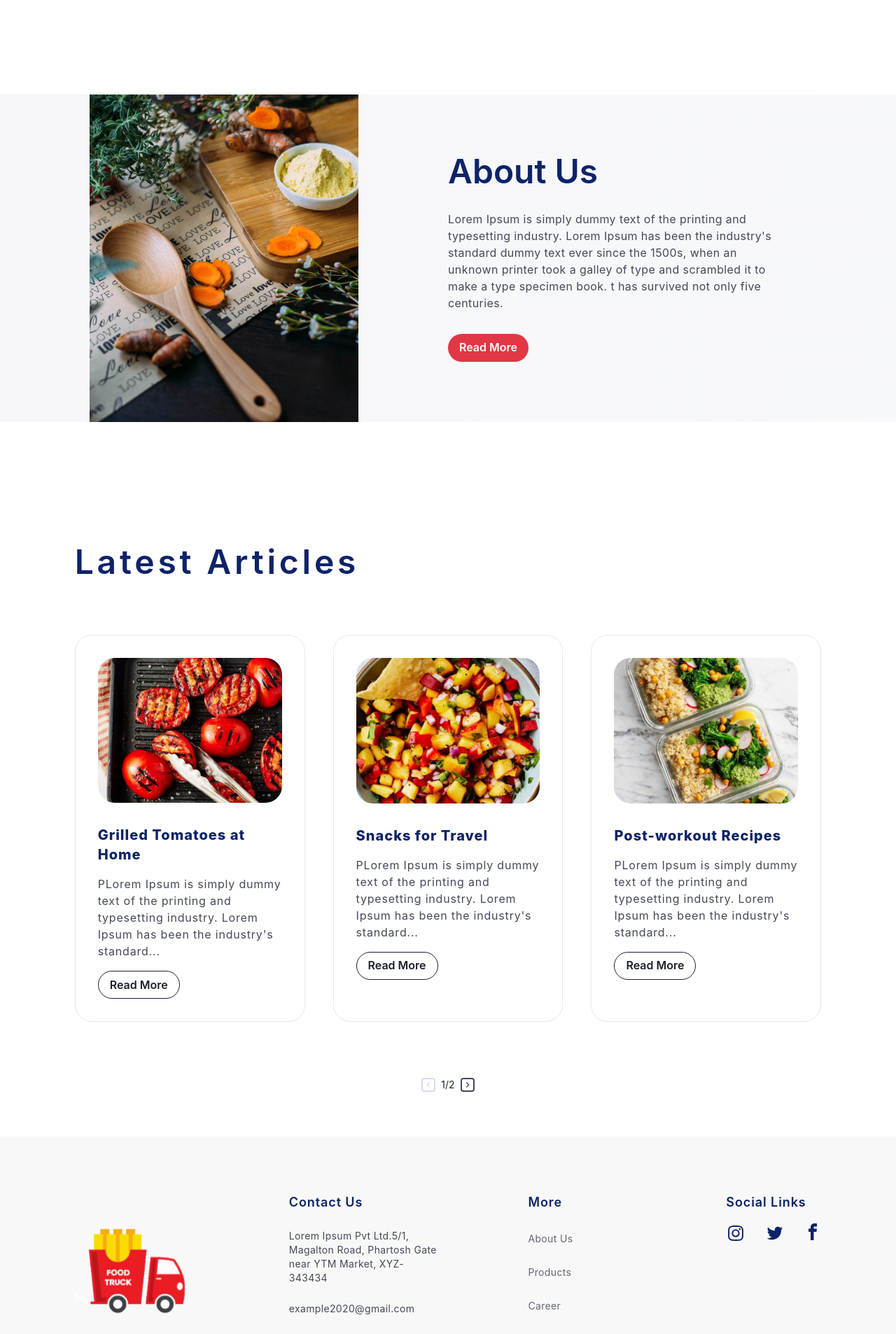
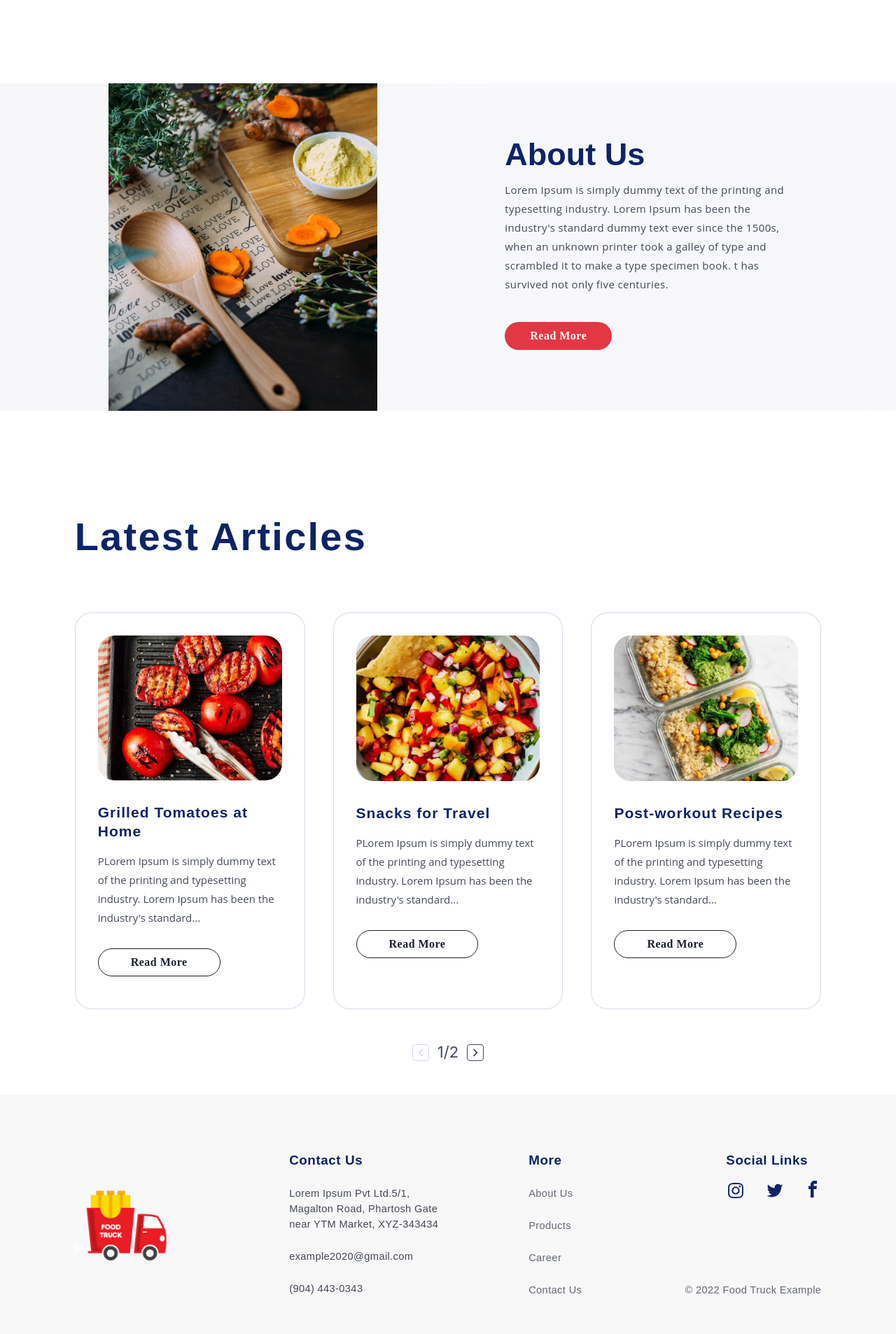
Before and after one commit to anviiiijain/food-blogging-app, a React (Create React App) app: page / in a window 1280 px wide. Shown: the part 841-2747 px from the top of the page at 70% size. Built offline with nearby package versions, Linux system fonts and the light colour scheme.

Commit message:
pixel perfect responsive

```diff
--- a/src/App.tsx
+++ b/src/App.tsx
@@ -5,7 +5,7 @@ import Footer from './components/footer'
 import Header from './components/header'
 import Hero from './components/hero'
 import { ChakraProvider } from '@chakra-ui/react'
-import { theme } from './theme'
+import { theme } from './theme/index'
 
 function App() {
   return (
@@ -14,7 +14,6 @@ function App() {
       <Hero />
       <About />
       <Articles />
-      {/* <Carousel /> */}
       <Footer />
     </ChakraProvider>
   )
--- a/src/components/about.tsx
+++ b/src/components/about.tsx
@@ -6,10 +6,10 @@ interface AboutProps {}
 
 const About = (props: AboutProps) => {
   return (
-    <div className='w-screen my-4 md:my-20 lg:my-44 bg-gradient-to-r from-gradient-start via-gradient-mid to-gradient-end'>
-      <div className='w-11/12 lg:w-full mx-auto flex'>
+    <div className='w-screen my-4 md:my-32 lg:my-40 bg-gradient-to-r from-gradient-start via-gradient-mid to-gradient-end'>
+      <div className='w-11/12  mx-auto flex'>
         <div className='hidden md:block flex-1'>
-          <div className='w-72 xl:w-96 mx-auto'>
+          <div className='w-72 lg:w-96 mx-auto'>
             <Image
               src={AboutImage}
               alt='Best food and drinks about us'
@@ -17,25 +17,21 @@ const About = (props: AboutProps) => {
             />
           </div>
         </div>
-        <div className='lg:flex-1 flex flex-col justify-center items-center lg:items-start py-36 sm:py-20 md:py-0'>
-          <div className='w-3/4 flex flex-col gap-y-4 xl:gap-y-8 text-center md:text-left lg:items-start justify-center'>
-            <h2 className='text-primary text-2xl md:text-3xl xl:text-5xl font-bold sm:font-semibold'>
+        <div className='md:flex-1 flex flex-col justify-center items-center lg:items-start py-36 sm:py-20 md:py-0'>
+          <div className='w-4/5 sm:w-3/5 md:w-3/4 mx-auto md:px-2 flex flex-col gap-y-4 xl:gap-y-6 text-center md:text-left lg:items-start justify-center'>
+            <h2 className='font-poppins text-primary text-[26px] md:text-3xl xl:text-[45px] xl:leading-[27px] font-semibold'>
               About Us
             </h2>
-            <p className='mb-2 md:mb-0 text-[11px] lg:text-base text-body font-normal leading-loose md:tracking-wide'>
+            <p className='text-[11px] lg:text-[15px] font-open-sans lg:leading-[27px] text-body font-normal leading-loose md:tracking-wide'>
               Lorem Ipsum is simply dummy text of the printing and typesetting
               industry. Lorem Ipsum has been the industry's standard dummy text
               ever since the 1500s, when an unknown printer took a galley of
               type and scrambled it to make a type specimen book. t has survived
               not only five centuries.
             </p>
-            <div>
-              <CustomButton
-                borderRadius='1.5rem'
-                colorScheme='accent'
-                size={['xs', 'md']}
-              >
-                Read More
+            <div className='mt-4'>
+              <CustomButton colorScheme='accent' size={['xs', 'sm', 'md']}>
+                <span className='px-2.5'>Read More</span>
               </CustomButton>
             </div>
           </div>
--- a/src/components/article-card.tsx
+++ b/src/components/article-card.tsx
@@ -17,39 +17,38 @@ const ArticleCard = (props: ArticleCardProps) => {
       borderRadius='3xl'
       p={[0, 0, 8]}
       pb={5}
+      borderColor={['gray.dark', 'gray.light']}
     >
-      <CardBody
-        alignItems='center'
-        borderRadius='3xl'
-        p={0}
-        className='broder-4 border-gray-light'
-      >
+      <CardBody alignItems='center' borderRadius='3xl' p={0}>
         <Image src={image} borderRadius='3xl' p={[8, 8, 0]} pb={[0, 0, 0]} />
-        <Stack alignItems={['center', 'flex-start']} mt='8' spacing='4'>
-          <h3 className='text-center md:text-left text-primary mx-auto lg:mx-0 xl:text-xl font-extrabold tracking-wider'>
+        <Stack
+          alignItems={['center', 'flex-start']}
+          mt='8'
+          spacing={['2', '4']}
+        >
+          <h3 className='font-poppins text-center md:text-left text-primary mx-auto lg:mx-0 tracking-[0.05em] xl:text-[21px] xl:leading-[27px] font-bold'>
             {heading}
           </h3>
           <Text
             p={[6, 6, 0]}
             py={[0, 0, 0]}
-            className='text-[11px] xl:text-base text-body tracking-wider leading-loose'
+            className='font-open-sans text-xs md:text-[15px] text-body leading-[22px] md:leading-[27px]'
           >
             {desc}
           </Text>
 
           <Stack
-            p={[6, 6, 0]}
-            pt={[4, 0, 0]}
+            p={[6, 6, 3.5]}
+            px={[6, 0, 0]}
             width='100%'
             alignItems={['center', 'center', 'flex-start']}
           >
             <CustomButton
               size={['xs', 'sm', 'md']}
-              borderRadius='1.5rem'
               variant='outline'
               colorScheme='gray.dark'
             >
-              Read More
+              <span className='px-5'>Read More</span>
             </CustomButton>
           </Stack>
         </Stack>
--- a/src/components/articles.tsx
+++ b/src/components/articles.tsx
@@ -1,4 +1,4 @@
-import React, { useState } from 'react'
+import { useState } from 'react'
 import ArticleCard, { ArticleCardProps } from './article-card'
 import cx from 'classnames'
 import Img1 from '../assets/article-img-1.png'
@@ -8,6 +8,8 @@ import Img4 from '../assets/article-img-4.png'
 import Img5 from '../assets/article-img-5.png'
 import Img6 from '../assets/article-img-6.png'
 import { MdOutlineNavigateNext, MdOutlineNavigateBefore } from 'react-icons/md'
+import { Icon } from '@chakra-ui/react'
+import { AnimatePresence, motion } from 'framer-motion'
 
 interface ArticlesProps {}
 
@@ -54,12 +56,16 @@ const Articles = (props: ArticlesProps) => {
   }
   return (
     <div className='w-5/6 mx-auto mt-36'>
-      <h2 className='text-primary text-center lg:text-left text-3xl md:text-4xl xl:text-5xl font-semibold tracking-wide lg:tracking-widest'>
+      <h2 className='font-poppins md:font-source-sans-pro text-primary text-center lg:text-left text-[28px] md:text-4xl xl:text-[56px] font-semibold tracking-wide lg:tracking-widest xl:tracking-[0.04em]'>
         Latest Articles
       </h2>
-      <div className='w-5/6 sm:w-auto mx-auto my-8 lg:my-20'>
+      <AnimatePresence>
+        <div className='w-5/6 sm:w-auto mx-auto my-8 lg:mt-[5.5rem]'>
           {/* first group */}
-        <div
+          <motion.div
+            animate={{ x: 0 }}
+            initial={{ x: '-100vw' }}
+            transition={{ type: 'tween' }}
             className={cx(
               { hidden: group !== 1 },
               'grid grid-cols-1 sm:grid-cols-2 lg:grid-cols-3 gap-y-12 gap-x-5 xl:gap-x-10'
@@ -70,9 +76,9 @@ const Articles = (props: ArticlesProps) => {
               .map((item: ArticleCardProps) => (
                 <ArticleCard {...item} />
               ))}
-        </div>
+          </motion.div>
           {/* second group */}
-        <div
+          <motion.div
             className={cx(
               { hidden: group !== 2 },
               'grid grid-cols-1 sm:grid-cols-2 lg:grid-cols-3 gap-y-12 gap-x-5 xl:gap-x-10'
@@ -83,21 +89,42 @@ const Articles = (props: ArticlesProps) => {
               .map((item: ArticleCardProps) => (
                 <ArticleCard {...item} />
               ))}
+          </motion.div>
         </div>
-      </div>
-      <div className='flex items-center gap-2 justify-center my-16'>
-        <span
-          onClick={handlePrev}
-          className='border-gray-light border-2 rounded text-gray-light'
-        >
-          <MdOutlineNavigateBefore />
+      </AnimatePresence>
+      <div className='flex items-center gap-3 justify-center my-12'>
+        <span onClick={handlePrev}>
+          <Icon
+            w={[4, 5, 6]}
+            h={[4, 5, 6]}
+            color={group === 1 ? 'gray.light' : 'gray.dark'}
+            as={MdOutlineNavigateBefore}
+            className={cx(
+              {
+                'border-gray-light cursor-not-allowed': group === 1,
+                'border-gray-dark cursor-pointer': group === 2,
+              },
+              ' border-[1px] rounded'
+            )}
+          />
         </span>
-        <span className='text-xs md:text-sm'>{group}/2</span>
-        <span
-          onClick={handleNext}
-          className='border-gray-dark border-2 rounded text-gray-dark'
-        >
-          <MdOutlineNavigateNext />
+        <span className='text-xs md:text-sm lg:text-base xl:text-[22px] text-gray-dark'>
+          {group}/2
+        </span>
+        <span onClick={handleNext}>
+          <Icon
+            w={[4, 5, 6]}
+            h={[4, 5, 6]}
+            color={group === 2 ? 'gray.light' : 'gray.dark'}
+            as={MdOutlineNavigateNext}
+            className={cx(
+              {
+                'border-gray-light cursor-not-allowed': group === 2,
+                'border-gray-dark cursor-pointer': group === 1,
+              },
+              ' border-[1px] rounded'
+            )}
+          />
         </span>
       </div>
     </div>
--- a/src/components/footer.tsx
+++ b/src/components/footer.tsx
@@ -1,22 +1,23 @@
-import { ReactComponent as Logo } from '../assets/logo.svg'
+import Logo from '../assets/logo.png'
 import { AiOutlineInstagram, AiOutlineTwitter } from 'react-icons/ai'
 import { ImFacebook } from 'react-icons/im'
 import { Icon } from '@chakra-ui/react'
+import { Image } from '@chakra-ui/react'
 
 interface FooterProps {}
 
 const Footer = (props: FooterProps) => {
   return (
-    <div className='w-screen bg-gray-default'>
+    <div className='w-screen bg-gray-default font-source-sans-pro '>
       <div className='w-4/5 md:w-5/6 mx-auto flex flex-col md:flex-row gap-y-8 justify-between py-6 md:py-20'>
-        <div className='lg:w-1/6 my-auto'>
-          <div className=' w-5/6 md:w-full'>
-            <Logo className='w-full h-full' />
+        <div className='w-1/4 sm:w-1/6 mx-auto my-5 md:my-auto md:mx-0'>
+          <div className='lg:w-5/6 md:w-full'>
+            <Image src={Logo} className='w-full h-full' />
           </div>
         </div>
         <div className='md:w-1/5'>
-          <div className='text-body tracking-wide text-[8.76px] md:text-[10px] xl:text-sm flex flex-col gap-y-3 md:gap-y-6'>
-            <h4 className='text-primary font-semibold text-base xl:text-lg tracking-wider'>
+          <div className='text-body tracking-wide text-[8.76px] md:text-[10px] xl:text-[14.65px] flex flex-col gap-y-3 md:gap-y-6'>
+            <h4 className='text-primary font-semibold text-[15.77px] xl:text-[18.84px] leading-[27px] tracking-[0.03em]'>
               Contact Us
             </h4>
             <p>
@@ -27,8 +28,8 @@ const Footer = (props: FooterProps) => {
             <p>(904) 443-0343</p>
           </div>
         </div>
-        <div className=' text-gray-footer tracking-wide text-[8.76px] md:text-[10px] xl:text-sm flex flex-col justify-between gap-y-3 md:gap-y-6'>
-          <h4 className='text-primary font-semibold text-base xl:text-lg tracking-wider'>
+        <div className=' text-gray-footer tracking-wide text-[8.76px] md:text-[10px] xl:text-[14.65px] flex flex-col justify-between gap-y-3 md:gap-y-6'>
+          <h4 className='text-primary font-semibold text-[15.77px] xl:text-[18.84px] leading-[27px] tracking-[0.03em]'>
             More
           </h4>
           <p>About Us</p>
@@ -36,9 +37,9 @@ const Footer = (props: FooterProps) => {
           <p>Career</p>
           <p>Contact Us</p>
         </div>
-        <div className='md:w-1/5 text-gray-footer tracking-wide text-[8.76px] md:text-[10px] xl:text-sm flex flex-col-reverse md:flex-col justify-between'>
+        <div className='md:w-1/5 text-gray-footer tracking-wide text-[8.76px] md:text-[10px] xl:text-[14.65px] flex flex-col-reverse md:flex-col justify-between'>
           <div className='w-fit mx-auto md:mr-0'>
-            <h4 className='hidden md:block text-primary font-semibold text-base xl:text-lg tracking-wider'>
+            <h4 className='hidden md:block text-primary font-semibold text-[15.77px] xl:text-[18.84px] leading-[27px] tracking-[0.03em]'>
               Social Links
             </h4>
             <div className='flex gap-x-4 md:gap-x-7 my-2 md:my-4'>
--- a/src/index.css
+++ b/src/index.css
@@ -2,16 +2,16 @@
 @tailwind components;
 @tailwind utilities;
 
-body {
-  margin: 0;
-  font-family: -apple-system, BlinkMacSystemFont, 'Segoe UI', 'Roboto', 'Oxygen',
-    'Ubuntu', 'Cantarell', 'Fira Sans', 'Droid Sans', 'Helvetica Neue',
-    sans-serif;
-  -webkit-font-smoothing: antialiased;
-  -moz-osx-font-smoothing: grayscale;
+@import url('https://fonts.googleapis.com/css2?family=Open+Sans:ital,wght@0,300;0,400;0,500;0,600;0,700;0,800;1,300;1,400;1,500;1,600;1,700;1,800&family=Poppins:ital,wght@0,100;0,200;0,300;0,400;0,500;0,600;0,700;0,800;0,900;1,100;1,200;1,300;1,400;1,500;1,600;1,700;1,800;1,900&family=Source+Sans+Pro:ital,wght@0,200;0,300;0,400;0,600;0,700;0,900;1,200;1,300;1,400;1,600;1,700;1,900&display=swap');
+
+.font-source-sans-pro {
+  font-family: 'Source Sans Pro', sans-serif;
 }
 
-code {
-  font-family: source-code-pro, Menlo, Monaco, Consolas, 'Courier New',
-    monospace;
+.font-poppins {
+  font-family: 'Poppins', sans-serif;
 }
+
+.font-open-sans {
+  font-family: 'Open Sans', sans-serif;
+}
--- /dev/null
+++ b/src/theme/buttonTheme.ts
@@ -0,0 +1,41 @@
+import { ComponentStyleConfig } from '@chakra-ui/react'
+
+export const ButtonStyles: ComponentStyleConfig = {
+  sizes: {
+    xs: {
+      padding: '4px 12px',
+      fontSize: '11px',
+      borderRadius: '27px',
+      fontWeight: '600',
+      fontFamily: 'Source Sans Pro',
+      letterSpacing: '0.01em',
+      lineHeight: '32px',
+    },
+    sm: {
+      padding: '20px 20px',
+      fontSize: '12.26px',
+      borderRadius: '30px',
+      fontWeight: '700',
+      fontFamily: 'Source Sans Pro',
+      letterSpacing: '0.01em',
+      lineHeight: '32px',
+    },
+    md: {
+      padding: '3px 26px',
+      fontSize: '16px',
+      borderRadius: '21px',
+      fontWeight: '600',
+      fontFamily: 'Source Sans Pro',
+      letterSpacing: '0.03em',
+      lineHeight: '36px',
+    },
+    lg: {
+      padding: '30px 34px',
+      fontSize: '18px',
+      fontWeight: '700',
+      borderRadius: '34px',
+      lineHeight: '36px',
+      letterSpacing: '0.01em',
+    },
+  },
+}
--- a/src/theme.ts
+++ b/src/theme/index.ts
@@ -1,4 +1,5 @@
 import { extendTheme } from '@chakra-ui/react'
+import { ButtonStyles as Button } from './buttonTheme'
 export const theme = extendTheme({
   colors: {
     primary: {
@@ -19,4 +20,7 @@ export const theme = extendTheme({
       end: '#3C509D0A',
     },
   },
+  components: {
+    Button,
+  },
 })
```
Also changed, not shown: src/components/header.tsx (+3 -5 lines), src/components/hero.tsx (+6 -10 lines), tailwind.config.js (+9 -0 lines), src/assets/logo.png (added). Lines whose indentation alone changed are shown as unchanged.
